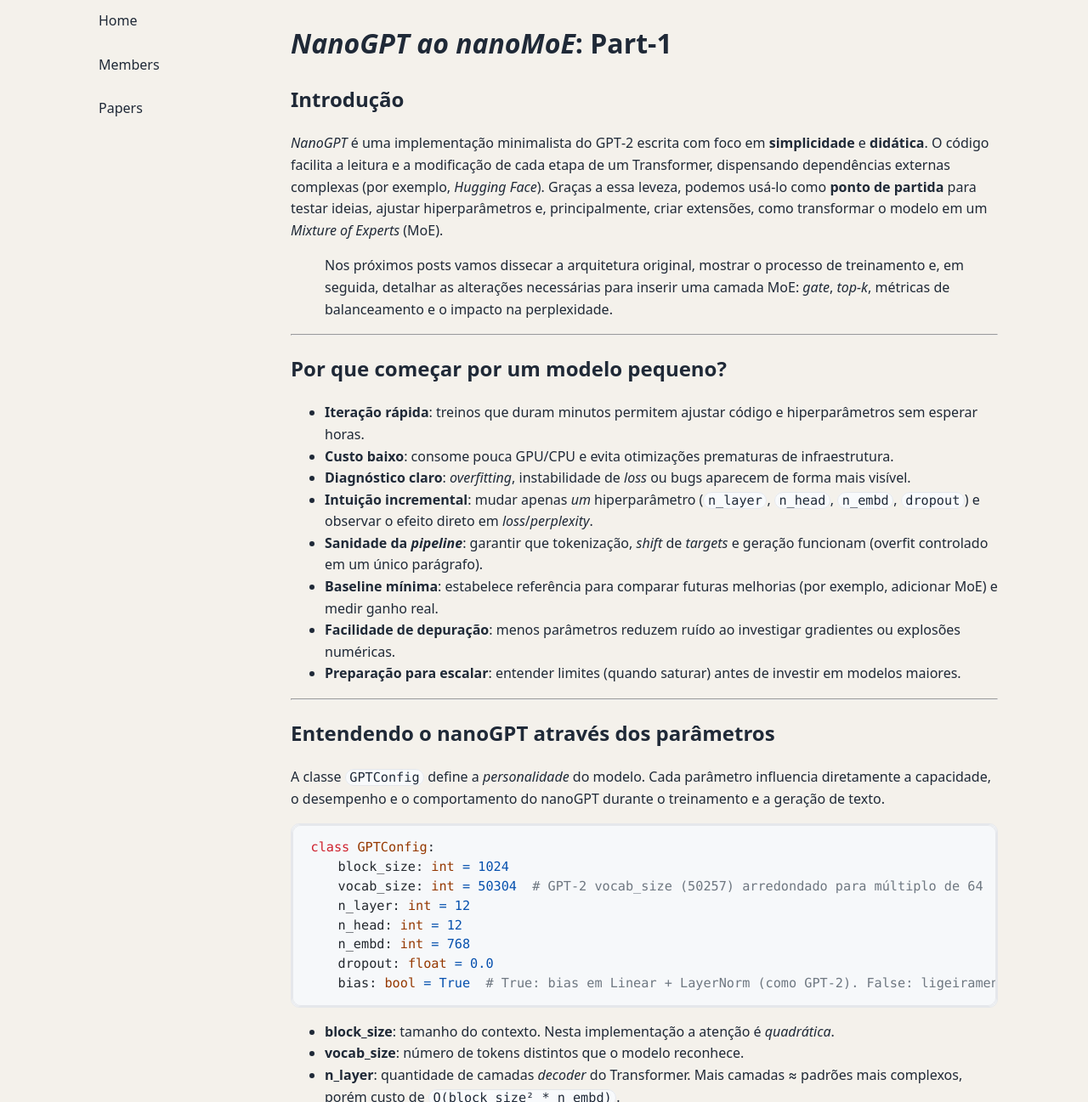
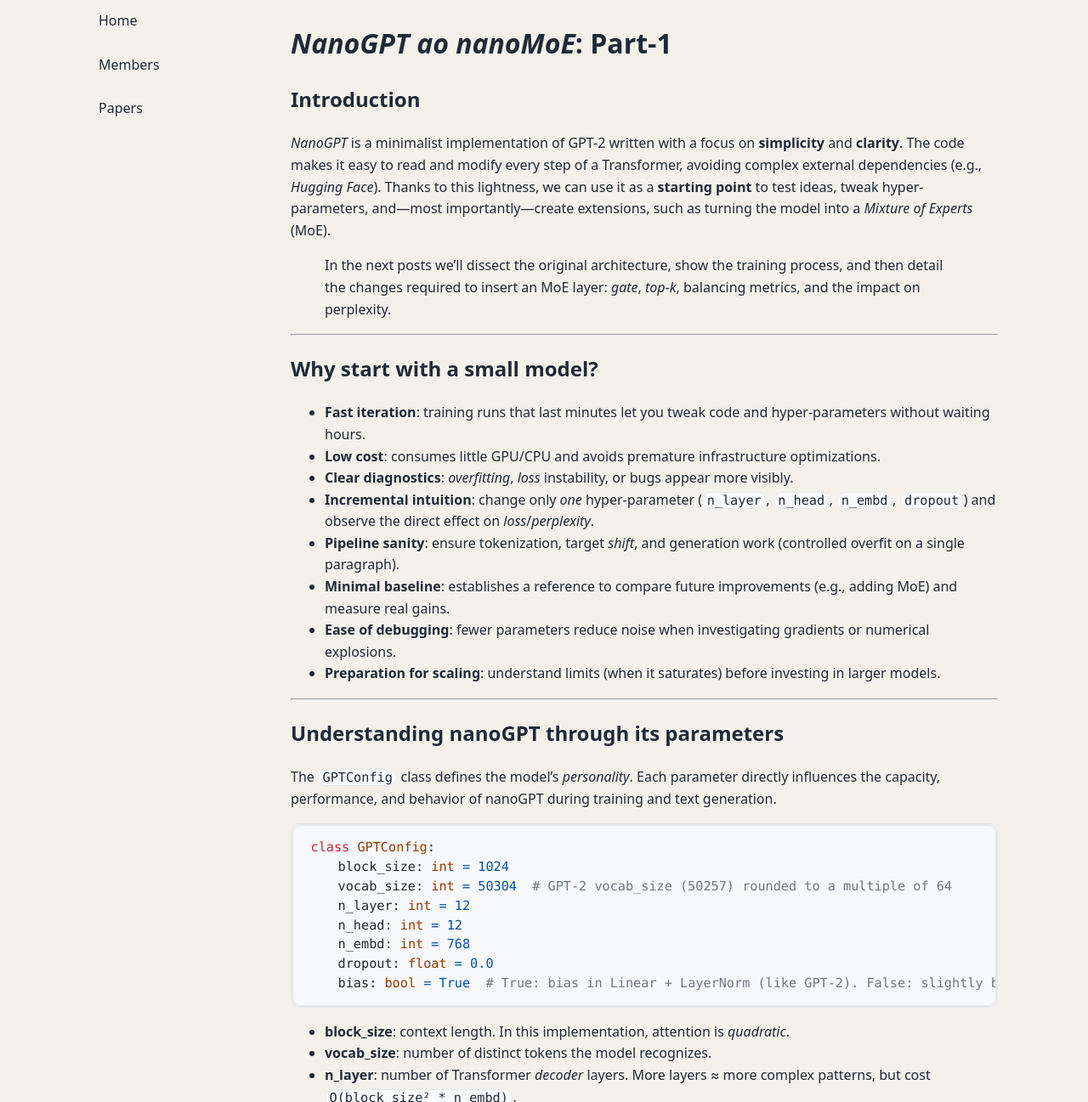
Before and after one commit to sagui-nlp/sagui-nlp.github.io, a Jekyll site: the page built from _posts/2025-08-23-nanogpt-to-nanomoe.markdown, in a window 1280 px wide and 1400 px high, scrolled down 881 px, cut to the strip 103-1400 px from the top of the window. Shown: the whole strip at 85% size. Built offline with Jekyll 4.4.1, drawn with Linux system fonts in a browser that asks for light colours; some of the changed text lies outside the part shown.

Commit message:
post in english

````diff
--- a/_posts/2025-08-23-nanogpt-to-nanomoe.markdown
+++ b/_posts/2025-08-23-nanogpt-to-nanomoe.markdown
@@ -6,84 +6,85 @@
 ---
 # *NanoGPT ao nanoMoE*: Part‑1
 
-## Introdução
 
-*NanoGPT* é uma implementação minimalista do GPT‑2 escrita com foco em **simplicidade** e **didática**. O código facilita a leitura e a modificação de cada etapa de um Transformer, dispensando dependências externas complexas (por exemplo, *Hugging Face*).
-Graças a essa leveza, podemos usá‑lo como **ponto de partida** para testar ideias, ajustar hiperparâmetros e, principalmente, criar extensões, como transformar o modelo em um *Mixture of Experts* (MoE).
+## Introduction
 
-> Nos próximos posts vamos dissecar a arquitetura original, mostrar o processo de treinamento e, em seguida, detalhar as alterações necessárias para inserir uma camada MoE: *gate*, *top‑k*, métricas de balanceamento e o impacto na perplexidade.
+*NanoGPT* is a minimalist implementation of GPT-2 written with a focus on **simplicity** and **clarity**. The code makes it easy to read and modify every step of a Transformer, avoiding complex external dependencies (e.g., *Hugging Face*).
+Thanks to this lightness, we can use it as a **starting point** to test ideas, tweak hyper-parameters, and—most importantly—create extensions, such as turning the model into a *Mixture of Experts* (MoE).
+
+> In the next posts we’ll dissect the original architecture, show the training process, and then detail the changes required to insert an MoE layer: *gate*, *top-k*, balancing metrics, and the impact on perplexity.
 
 ---
 
-## Por que começar por um modelo pequeno?
+## Why start with a small model?
 
-* **Iteração rápida**: treinos que duram minutos permitem ajustar código e hiperparâmetros sem esperar horas.
-* **Custo baixo**: consome pouca GPU/CPU e evita otimizações prematuras de infraestrutura.
-* **Diagnóstico claro**: *overfitting*, instabilidade de *loss* ou bugs aparecem de forma mais visível.
-* **Intuição incremental**: mudar apenas *um* hiperparâmetro (`n_layer`, `n_head`, `n_embd`, `dropout`) e observar o efeito direto em *loss*/*perplexity*.
-* **Sanidade da *pipeline***: garantir que tokenização, *shift* de *targets* e geração funcionam (overfit controlado em um único parágrafo).
-* **Baseline mínima**: estabelece referência para comparar futuras melhorias (por exemplo, adicionar MoE) e medir ganho real.
-* **Facilidade de depuração**: menos parâmetros reduzem ruído ao investigar gradientes ou explosões numéricas.
-* **Preparação para escalar**: entender limites (quando saturar) antes de investir em modelos maiores.
+* **Fast iteration**: training runs that last minutes let you tweak code and hyper-parameters without waiting hours.
+* **Low cost**: consumes little GPU/CPU and avoids premature infrastructure optimizations.
+* **Clear diagnostics**: *overfitting*, *loss* instability, or bugs appear more visibly.
+* **Incremental intuition**: change only *one* hyper-parameter (`n_layer`, `n_head`, `n_embd`, `dropout`) and observe the direct effect on *loss*/*perplexity*.
+* **Pipeline sanity**: ensure tokenization, target *shift*, and generation work (controlled overfit on a single paragraph).
+* **Minimal baseline**: establishes a reference to compare future improvements (e.g., adding MoE) and measure real gains.
+* **Ease of debugging**: fewer parameters reduce noise when investigating gradients or numerical explosions.
+* **Preparation for scaling**: understand limits (when it saturates) before investing in larger models.
 
 ---
 
-## Entendendo o nanoGPT através dos parâmetros
+## Understanding nanoGPT through its parameters
 
-A classe `GPTConfig` define a *personalidade* do modelo. Cada parâmetro influencia diretamente a capacidade, o desempenho e o comportamento do nanoGPT durante o treinamento e a geração de texto.
+The `GPTConfig` class defines the model’s *personality*. Each parameter directly influences the capacity, performance, and behavior of nanoGPT during training and text generation.
 
 ```python
 class GPTConfig:
     block_size: int = 1024
-    vocab_size: int = 50304  # GPT‑2 vocab_size (50257) arredondado para múltiplo de 64
+    vocab_size: int = 50304  # GPT-2 vocab_size (50257) rounded to a multiple of 64
     n_layer: int = 12
     n_head: int = 12
     n_embd: int = 768
     dropout: float = 0.0
-    bias: bool = True  # True: bias em Linear + LayerNorm (como GPT‑2). False: ligeiramente melhor e mais rápido
+    bias: bool = True  # True: bias in Linear + LayerNorm (like GPT-2). False: slightly better and faster
 ```
 
-* **block\_size**: tamanho do contexto. Nesta implementação a atenção é *quadrática*.
-* **vocab\_size**: número de tokens distintos que o modelo reconhece.
-* **n\_layer**: quantidade de camadas *decoder* do Transformer. Mais camadas ≈ padrões mais complexos, porém custo de `O(block_size² * n_embd)`.
-* **n\_head**: cabeças de atenção; partem `n_embd` em `n_head` fatias. Mais cabeças aprendem relações paralelas adicionais.
-* **n\_embd**: dimensão do *embedding* dos tokens. Valores maiores aumentam a **capacidade de representação**.
-* **dropout**: probabilidade de desativar neurônios durante treino. Com dados pequenos ajuda na generalização, mas pode atrasar a convergência em corpora grandes.
-* **bias**: controla o uso de *bias* em camadas lineares e de normalização. Transformers mais recentes tendem a omitir.
+* **block\_size**: context length. In this implementation, attention is *quadratic*.
+* **vocab\_size**: number of distinct tokens the model recognizes.
+* **n\_layer**: number of Transformer *decoder* layers. More layers ≈ more complex patterns, but cost `O(block_size² * n_embd)`.
+* **n\_head**: attention heads; split `n_embd` into `n_head` slices. More heads learn additional parallel relations.
+* **n\_embd**: token *embedding* dimension. Larger values increase **representation capacity**.
+* **dropout**: probability of dropping neurons during training. On small data it helps generalization, but on large corpora it can slow convergence.
+* **bias**: controls the use of *bias* in linear and normalization layers. Newer Transformers tend to omit it.
 
 ---
 
-## Como avaliar um GPT?
+## How do you evaluate a GPT?
 
-*Métricas utilizadas*
+*Metrics used*
 
-### Loss (Cross‑Entropy)
+### Loss (Cross-Entropy)
 
-$$ \mathcal{L}_{CE} = -\frac{1}{T}\sum_{t=1}^{T} \log p_\theta(x_t \mid x_{<t}) $$
+$\mathcal{L}_{CE} = -\frac{1}{T}\sum_{t=1}^{T} \log p_\theta(x_t \mid x_{<t})$
 
 ### Perplexity
 
-Perplexidade é `exp(loss)`. Antes do treino seu valor tende a ser próximo ao tamanho do vocabulário; valores perto de **1** indicam que o modelo memorizou os dados.
+Perplexity is `exp(loss)`. Before training its value tends to be close to the vocabulary size; values near **1** indicate the model memorized the data.
 
-$$ \mathrm{PPL} = \exp(\mathcal{L}_{CE}) $$
+$\mathrm{PPL} = \exp(\mathcal{L}_{CE})$
 
 ---
 
-## Estrutura do *script* de treino
+## Training script structure
 
-1. **Tokenização** de um único texto — teste de sanidade.
-2. **Criação dos alvos** deslocando 1 token (*next‑token prediction*); o último token é ignorado pela loss.
-3. **Treino por algumas épocas**, acompanhando *loss* e *perplexity*.
-4. **Avaliação** a cada 25 % das épocas:
+1. **Tokenize** a single text — sanity test.
+2. **Create targets** by shifting 1 token (*next-token prediction*); the last token is ignored by the loss.
+3. **Train for a few epochs**, tracking *loss* and *perplexity*.
+4. **Evaluate** every 25 % of the epochs:
 
-   * **Reconstrução**: previsão token‑a‑token em relação ao texto de treino.
-   * **Continuação**: o modelo recebe um trecho e completa até o número de tokens desejados.
+   * **Reconstruction**: token-by-token prediction versus the training text.
+   * **Continuation**: the model receives a snippet and completes up to the desired number of tokens.
 
-Esse ciclo valida toda a *pipeline* (*tokenização → shift → forward → loss → geração*) antes de aumentar a complexidade.
+This cycle validates the entire *pipeline* (*tokenization → shift → forward → loss → generation*) before increasing complexity.
 
 ---
 
-## Preparando os dados
+## Preparing the data
 
 ```python
 inputs = tokenizer(text, return_tensors="pt")
@@ -91,14 +92,14 @@
 
 targets = input_ids.clone()
 targets[:, :-1] = input_ids[:, 1:]
-targets[:, -1] = -1  # ignora o último token na loss
+targets[:, -1] = -1  # ignore the last token in the loss
 ```
 
-O tokenizer escolhido é uma versão pt‑BR do GPT‑2: [`pierreguillou/gpt2-small-portuguese`](https://huggingface.co/pierreguillou/gpt2-small-portuguese).
+The tokenizer chosen is a Brazilian Portuguese version of GPT-2: [`pierreguillou/gpt2-small-portuguese`](https://huggingface.co/pierreguillou/gpt2-small-portuguese).
 
 ---
 
-## Parâmetros principais de treinamento
+## Main training parameters
 
 ```python
 # --- Training params ---
@@ -106,19 +107,19 @@
 LR = 1e-4
 WEIGHT_DECAY = 1e-2
 BETAS = (0.9, 0.95)
-CONT_PREFIX_TOKENS = 10  # tokens de prefixo para geração
+CONT_PREFIX_TOKENS = 10  # prefix tokens for generation
 device = "cuda" if torch.cuda.is_available() else "cpu"
 ```
 
-* **EPOCHS**: mais iterações ⇒ mais chance de memorizar (perplexity cai e estabiliza).
-* **LR** (*learning rate*): valores altos aceleram mas podem oscilar; baixos são estáveis porém lentos.
-* **WEIGHT\_DECAY**: regularização para retardar *overfitting*.
-* **BETAS**: inércia do *AdamW*.
-* **CONT\_PREFIX\_TOKENS**: quantos tokens iniciais mantemos para a continuação (ex.: 10 → 10 tokens → até 25 novos tokens gerados).
+* **EPOCHS**: more iterations ⇒ higher chance of memorization (perplexity falls then plateaus).
+* **LR** (*learning rate*): high values speed up but may oscillate; low values are stable but slow.
+* **WEIGHT\_DECAY**: regularization to delay *overfitting*.
+* **BETAS**: inertia of *AdamW*.
+* **CONT\_PREFIX\_TOKENS**: how many initial tokens we keep for continuation (e.g., 10 → 10 tokens → up to 25 new tokens generated).
 
 ---
 
-## Config mínima do modelo
+## Minimal model config
 
 ```python
 config = GPTConfig(
@@ -133,22 +134,22 @@
 model = GPT(config).to(device)
 ```
 
-Altere `n_layer`, `n_head` e `n_embd` para sentir a variação de capacidade vs. custo.
+Change `n_layer`, `n_head`, and `n_embd` to feel the capacity-versus-cost trade-off.
 
 ---
 
-## Teste inicial
+## Initial test
 
-### Medindo *Loss* e Perplexity
+### Measuring *Loss* and Perplexity
 
 ```python
 with torch.no_grad():
     logits, loss = model(input_ids, targets=targets)
 init_ppl = torch.exp(loss).item() if loss is not None else float("nan")
-print("Loss inicial:", loss.item())  # variante usada na segunda versão
+print("Initial loss:", loss.item())  # variant used in the second version
 ```
 
-### Geração com prefixo curto
+### Generation with a short prefix
 
 ```python
 generated_ids = model.generate(
@@ -157,12 +158,12 @@
     temperature=0.1,
     top_k=1,
 )
-# temperature baixa + top_k=1 ≈ quase greedy.
+# low temperature + top_k=1 ≈ almost greedy.
 ```
 
 ---
 
-## Loop de treino
+## Training loop
 
 ```python
 for epoch in range(EPOCHS):
@@ -172,10 +173,10 @@
     optimizer.step()
 
     if is_quarter(epoch + 1):
-        # imprime métricas + geração
+        # print metrics + generation
 ```
 
-Checkpoint a cada 25 %:
+Checkpoint every 25 %:
 
 ```python
 def is_quarter(e):
@@ -184,18 +185,18 @@
 
 ---
 
-## Execução direta
+## Direct execution
 
 ```bash
 pip install uv
 uv sync
-uv run -m scripts.01_train_nanogpt  # ou scripts/01_train_nanogpt.py
+uv run -m scripts.01_train_nanogpt  # or scripts/01_train_nanogpt.py
 ```
 
 ---
 
-## Próximo post
+## Next post
 
-Passaremos da arquitetura básica para o **MoE**: implementação do *gate*, escolha de *top‑k*, métricas de balanceamento e análise do impacto na perplexidade.
+We’ll move from the basic architecture to **MoE**: gate implementation, *top-k* choice, balancing metrics, and analysis of the impact on perplexity.
 
-Código completo: consulte [`scripts/01_train_nanogpt.py`](https://github.com/sagui-nlp/nanoGPT-moe/blob/feat/blog-writing/scripts/01_train_nanogpt.py) no repositório.
+Full code: see [`scripts/01_train_nanogpt.py`](https://github.com/sagui-nlp/nanoGPT-moe/blob/feat/blog-writing/scripts/01_train_nanogpt.py) in the repository.
````
